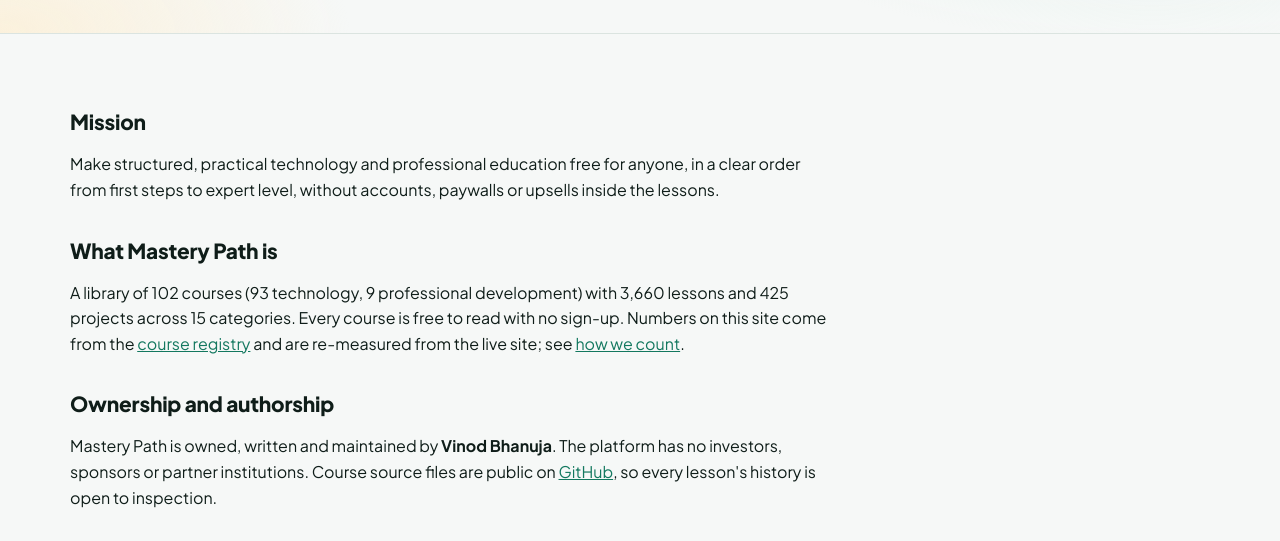
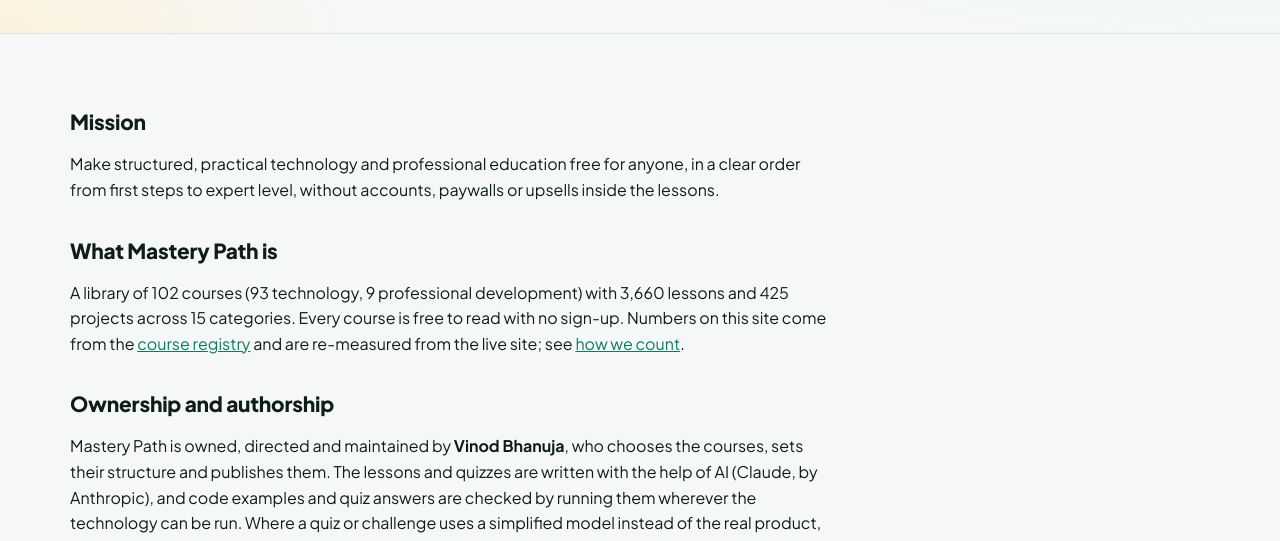
Before and after one commit to SIGILIPELLI/sigilipelli.github.io, a plain HTML site: page about.html in a window 1280 px wide. Shown: the part 231-772 px from the top of the page. Drawn offline with Linux system fonts and the light colour scheme.

Commit message:
About: describe AI-assisted authorship accurately and add library totals
Co-Authored-By: Claude Sonnet 5.5 <noreply@anthropic.com>

```diff
--- a/about.html
+++ b/about.html
@@ -64,7 +64,7 @@
 <p>A library of <span data-mp-stat="courses">102</span> courses (<span data-mp-stat="technology">93</span> technology, <span data-mp-stat="professional">9</span> professional development) with <span data-mp-stat="lessons">3,660</span> lessons and <span data-mp-stat="projects">425</span> projects across <span data-mp-stat="categories">15</span> categories. Every course is free to read with no sign-up. Numbers on this site come from the <a href="/course-catalogue/">course registry</a> and are re-measured from the live site; see <a href="/quality-and-verification/">how we count</a>.</p>
 
 <h2>Ownership and authorship</h2>
-<p>Mastery Path is owned, written and maintained by <strong>Vinod Bhanuja</strong>. The platform has no investors, sponsors or partner institutions. Course source files are public on <a href="https://github.com/sigilipelli">GitHub</a>, so every lesson's history is open to inspection.</p>
+<p>Mastery Path is owned, directed and maintained by <strong>Vinod Bhanuja</strong>, who chooses the courses, sets their structure and publishes them. The lessons and quizzes are written with the help of AI (Claude, by Anthropic), and code examples and quiz answers are checked by running them wherever the technology can be run. Where a quiz or challenge uses a simplified model instead of the real product, it says so. The platform has no investors, sponsors or partner institutions. Course source files are public on <a href="https://github.com/sigilipelli">GitHub</a>, so every lesson's history is open to inspection.</p>
 
 <h2>Learning method</h2>
 <p>Every course follows the same four-level path, so you always know where you are and what comes next:</p>
```
